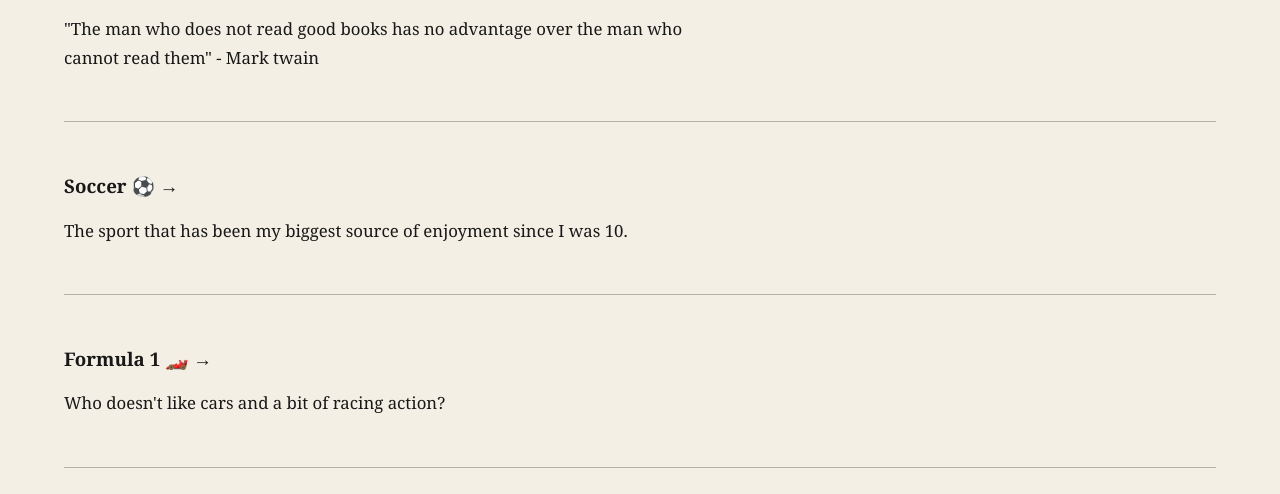
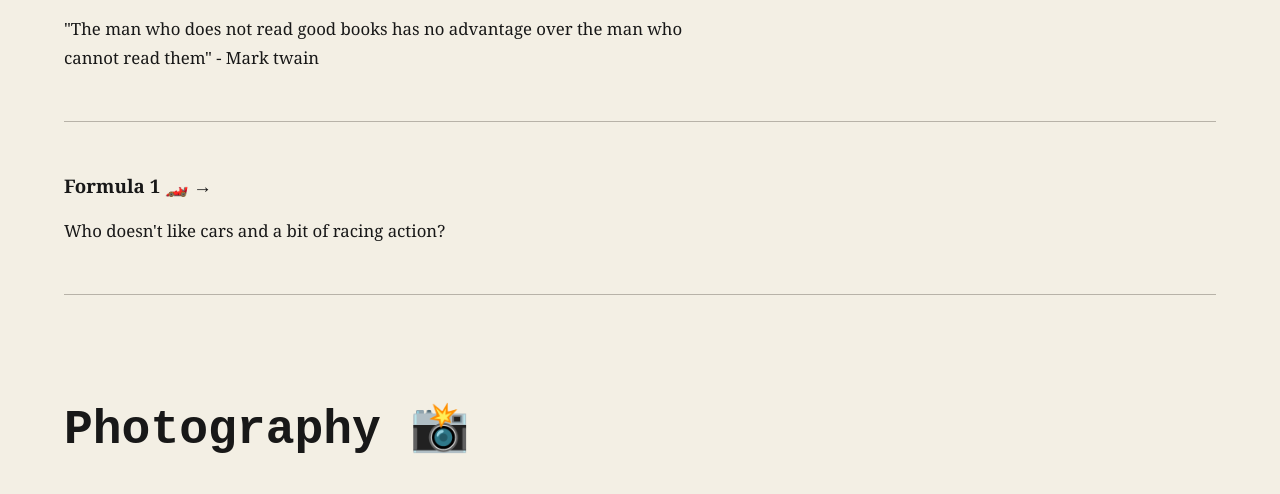
Before and after one commit to Masrawr/Portfolio-Website, a plain HTML site: page index.html in a window 1280 px wide. Shown: the part 3269-3763 px from the top of the page. Drawn offline with Linux system fonts and the light colour scheme.

Commit message:
commented out soccer section until complete

```diff
--- a/index.html
+++ b/index.html
@@ -196,14 +196,14 @@
                 </p>
             </div>
 
-            <div class="interest">
+            <!-- <div class="interest">
                 <h3>
                     <a href="interests/soccer.html"> Soccer ⚽️ → </a>
                 </h3>
                 <p>
                     The sport that has been my biggest source of enjoyment since I was 10.
                 </p>
-            </div>
+            </div> -->
 
             <div class="interest">
                 <h3>
```
Also changed, not shown: 1 other file.
